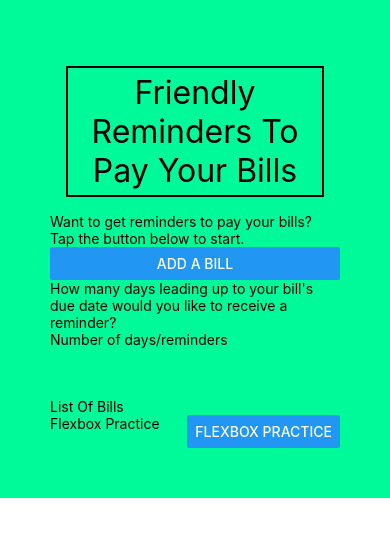
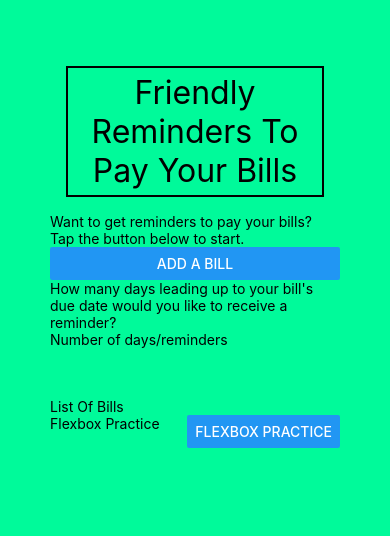
Before and after one commit to KevinCosma/Remember_Your_Bills, a React Native app: screen / in a window 390 px wide. Shown: the top 536 px of the page. Built offline with nearby package versions, Linux system fonts and the light colour scheme.

Commit message:
Changed the height of the container

```diff
--- a/App.js
+++ b/App.js
@@ -30,7 +30,8 @@ export default function App() {
 const styles = StyleSheet.create({
   container: {
     backgroundColor: 'mediumspringgreen',
-    padding: 50
+    padding: 50,
+    flex: 1
   },
   dummyText: {
     margin: 16,
```
